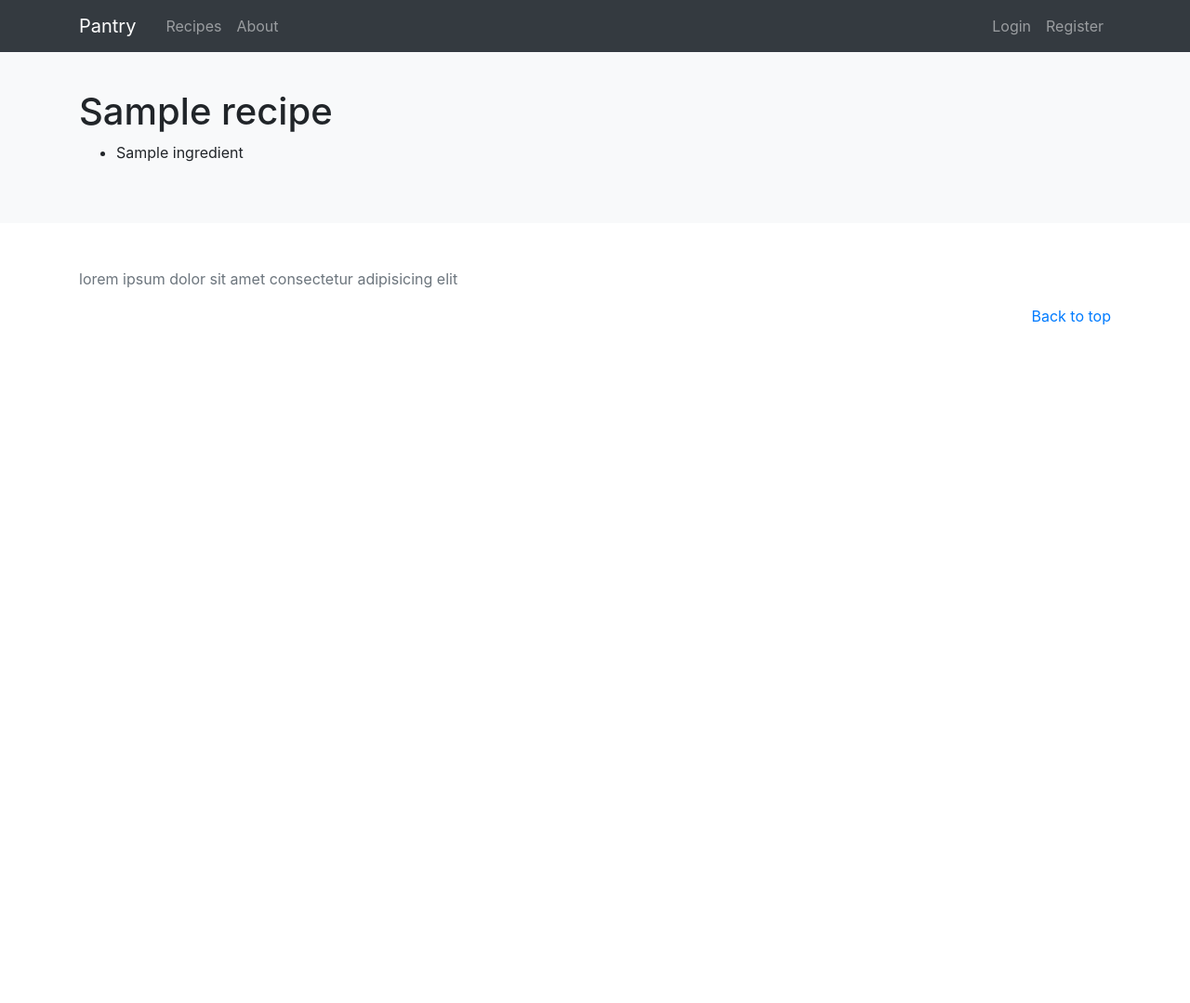
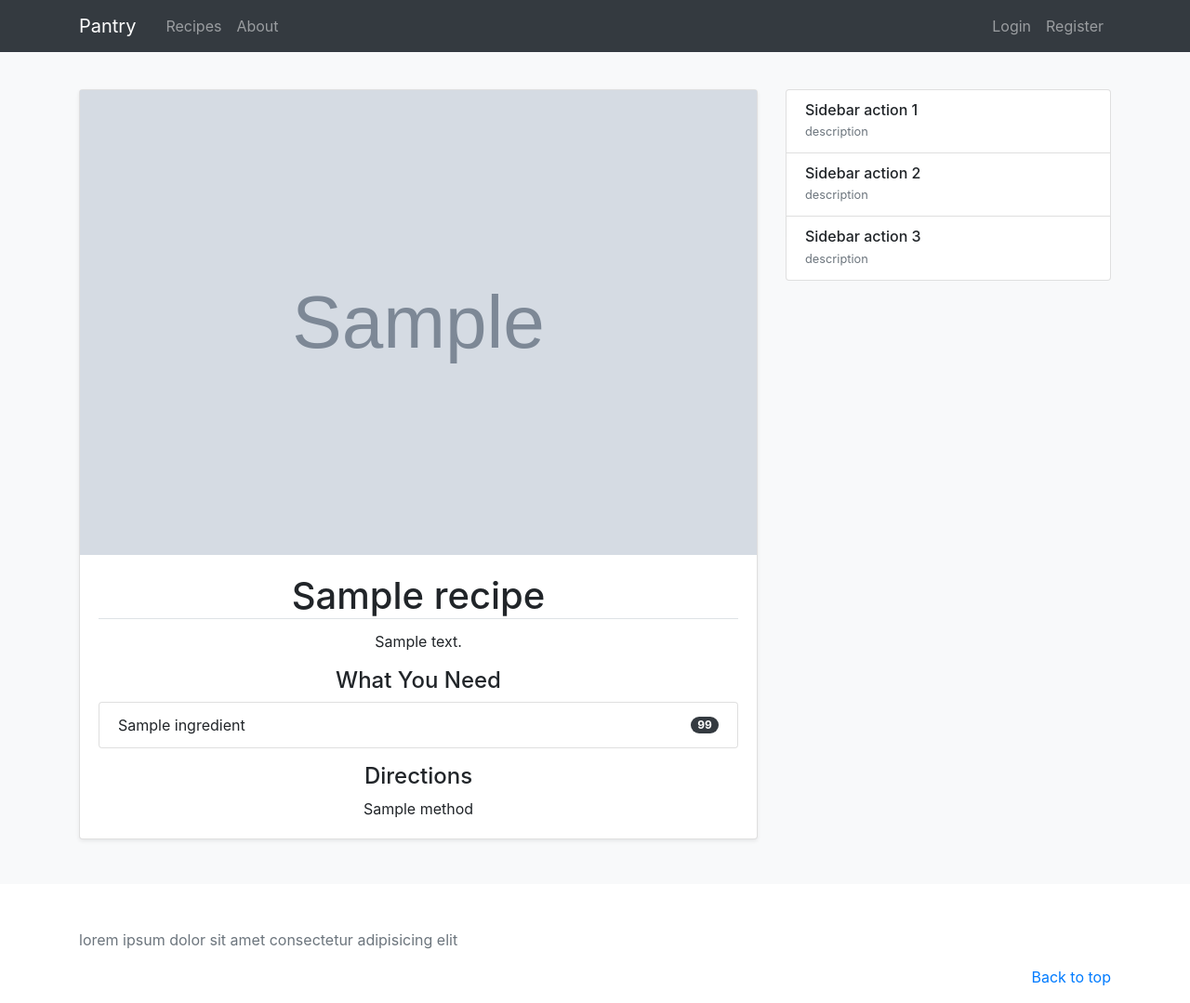
Before and after one commit to akshirapov/menu-memo, a Django app: template pantry/apps/recipes/templates/recipes/detail.html in a window 1280 px wide. Shown: the whole page at 93% size. Before the commit the page ends 350 px from the top, so only its background shows below. Run offline with Django 3.2, Linux system fonts and the light colour scheme; the template is opened without the code that fills it: most values are stand-ins (such as "Sample title", 1, 10 or a date in 2020); grey boxes marked "Sample" are stand-in pictures; parts of the project's set-up code (start-up, migrations or seed data) failed here and were passed over; some libraries are stand-ins or nearby versions.

Commit message:
Add detail template.

```diff
--- a/pantry/apps/recipes/templates/recipes/base.html
+++ b/pantry/apps/recipes/templates/recipes/base.html
@@ -56,8 +56,9 @@
     <!-- Main -->
     <main role="main" class="my-5">
         <div class="py-5 bg-light">
-            {% block content%}
-            {% endblock content %}
+            <div class="container">
+                {% block content%}{% endblock content %}
+            </div>
         </div>
     </main>
 
--- a/pantry/apps/recipes/templates/recipes/detail.html
+++ b/pantry/apps/recipes/templates/recipes/detail.html
@@ -1,12 +1,58 @@
 {% extends 'recipes/base.html' %}
 
 {% block content %}
-<div class="container">
-  <h1>{{ recipe.name }}</h1>
-  <ul>
-    {% for ingredient in recipe.ingredients.all %}
-    <li>{{ ingredient.name }}</li>
-    {% endfor %}
-  </ul>
+<div class="row">
+  <!-- Main card -->
+  <div class="col-md-8">
+    <div class="card shadow-sm">
+      <img src="{{ recipe.image.url }}" class="card-img rounded-0" style="height: 500px; object-fit: cover;" alt="recipe_image">
+      <div class="card-body">
+        <h1 class="card-title text-center border-bottom">
+          {{ recipe.name }}
+        </h1>
+        <p class="card-text text-center">
+          {{ recipe.description }}
+        </p>
+        <!-- Ingredients -->
+        <h4 class="card-text text-center mt-3">What You Need</h4>
+        <ul class="list-group">
+          {% for ingredient in recipe.ingredients.all %}
+          <li class="list-group-item d-flex justify-content-between align-items-center">
+            {{ ingredient.name }}
+            <span class="badge badge-dark badge-pill">99</span>
+          </li>
+          {% endfor %}
+        </ul>
+        <!-- Directions -->
+        <h4 class="card-text text-center mt-3">Directions</h4>
+        <p class="card-text text-center">
+          {{ recipe.method }}
+        </p>
+      </div>
+    </div>
+  </div>
+  <!-- Sidebar -->
+  <div class="col-md-4">
+    <ul class="list-group mb-3">
+      <li class="list-group-item d-flex justify-content-between lh-condensed">
+        <div>
+          <h6 class="my-0">Sidebar action 1</h6>
+          <small class="text-muted">description</small>
+        </div>
+      </li>
+      <li class="list-group-item d-flex justify-content-between lh-condensed">
+        <div>
+          <h6 class="my-0">Sidebar action 2</h6>
+          <small class="text-muted">description</small>
+        </div>
+      </li>
+      <li class="list-group-item d-flex justify-content-between lh-condensed">
+        <div>
+          <h6 class="my-0">Sidebar action 3</h6>
+          <small class="text-muted">description</small>
+        </div>
+      </li>
+    </ul>
+  </div>
 </div>
 {% endblock content %}
--- a/pantry/apps/recipes/templates/recipes/recipes.html
+++ b/pantry/apps/recipes/templates/recipes/recipes.html
@@ -1,7 +1,6 @@
 {% extends 'recipes/base.html' %}
 
 {% block content %}
-<div class="container">
 <!-- Cards with recipes -->
 <div class="row row-cols-1 row-cols-sm-2 row-cols-md-3">
     {% for recipe in recipes %}
@@ -25,5 +24,4 @@
     </div>
     {% endfor %}
 </div>
-</div>
 {% endblock content %}
```
Lines whose indentation alone changed are shown as unchanged.
